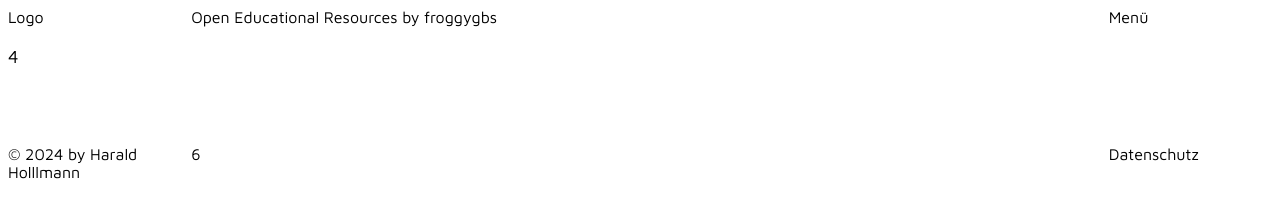
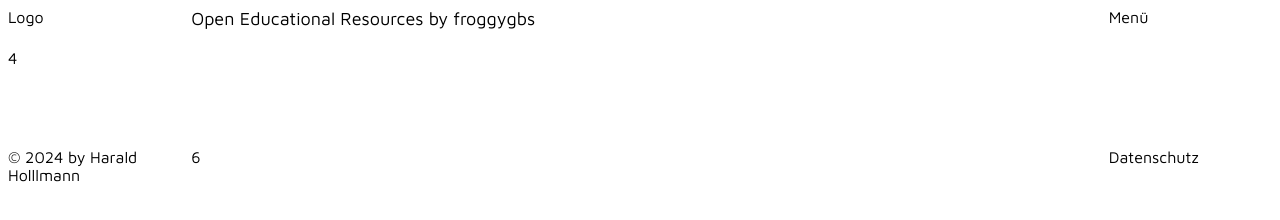
Before and after one commit to froggygbs/froggygbs.github.io, a plain HTML site: page index.html in a window 1280 px wide. Drawn offline with Linux system fonts and the light colour scheme.

Commit message:
umformatiert

```diff
--- a/froggygbs.css
+++ b/froggygbs.css
@@ -14,11 +14,16 @@
       "About Footer Legal";
   }
 
-  .Content { grid-area: Content; font-size: large;}
+  .Content {
+    grid-area: Content;
+  }
 
   .Logo { grid-area: Logo; }
 
-  .Caption { grid-area: Caption; }
+  .Caption {
+    grid-area: Caption;
+    font-size: large;
+    }
 
   .Hamburger { grid-area: Hamburger; }
 
```
